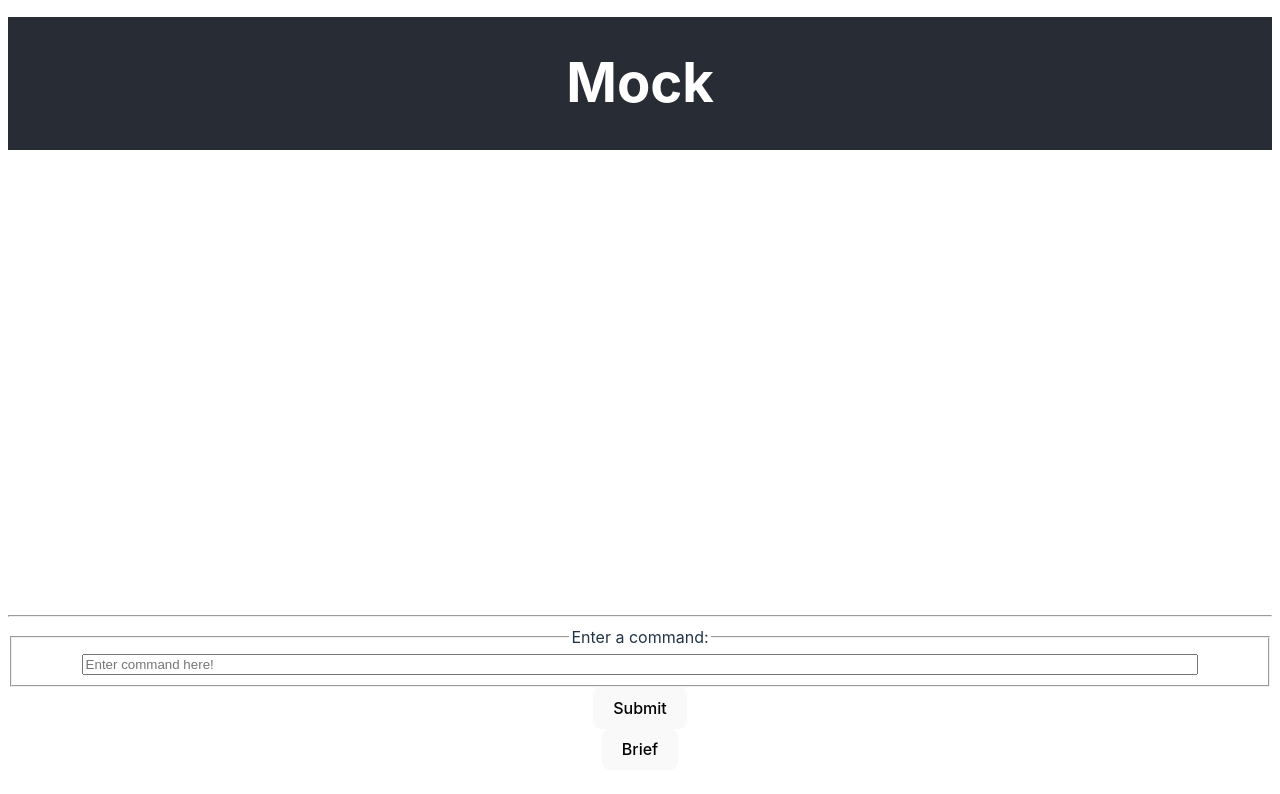
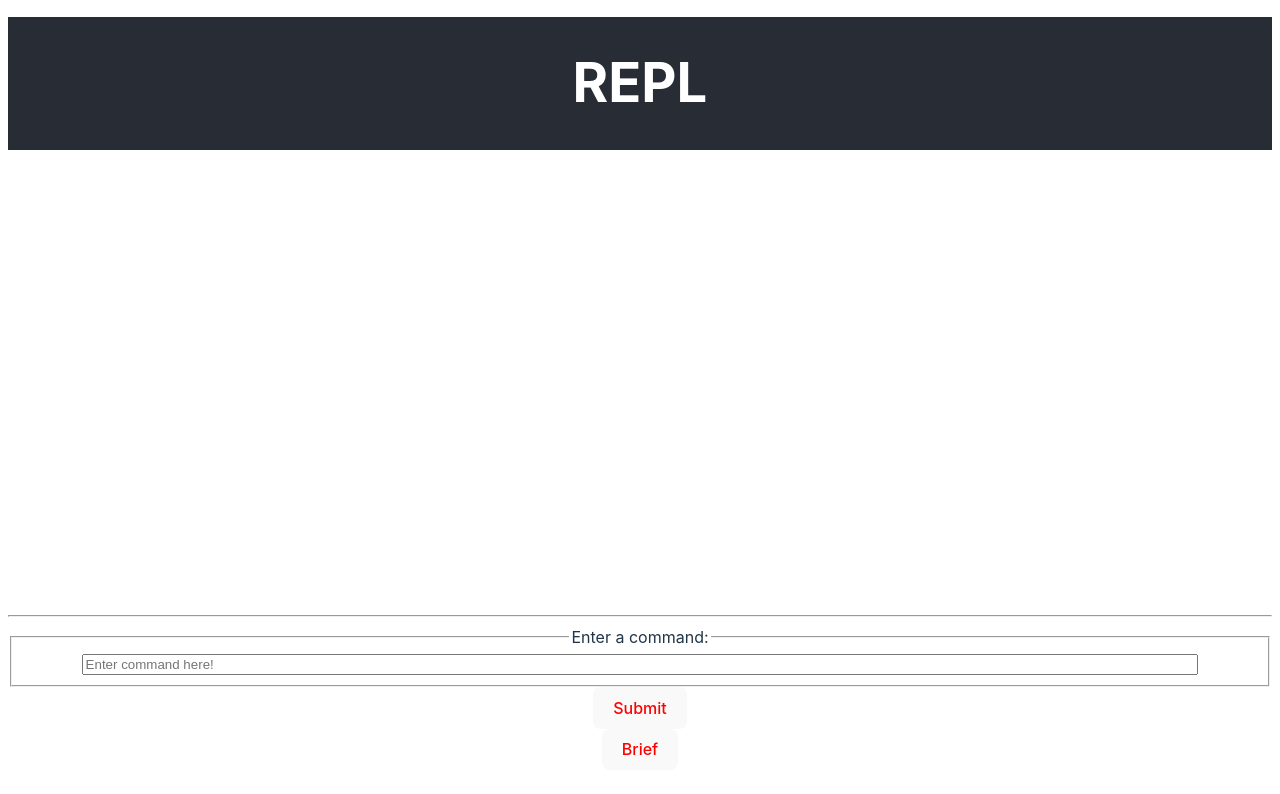
Before and after one commit to SakethD12345/REPL-Website, a React (Vite) app in the folder front-end/mock/: page / in a window 1280 px wide. Shown: the top 794 px of the page. Built offline with nearby package versions, Linux system fonts and the light colour scheme.

Commit message:
feat: added accessibility feature for command shortcuts

```diff
--- a/front-end/mock/src/components/App.tsx
+++ b/front-end/mock/src/components/App.tsx
@@ -8,9 +8,9 @@ function App() {
   return (
     <div className="App">
       <p className="App-header">
-        <h1>Mock</h1>
+        <h1>REPL</h1>
       </p>
-      <REPL />
+      <REPL/>
     </div>
   );
 }
--- a/front-end/mock/src/components/ControlledInput.tsx
+++ b/front-end/mock/src/components/ControlledInput.tsx
@@ -1,5 +1,5 @@
 import '../styles/main.css';
-import { Dispatch, SetStateAction } from 'react';
+import React, { Dispatch, SetStateAction } from 'react';
 
 // Remember that parameter names don't necessarily need to overlap;
 // I could use different variable names in the actual function.
@@ -15,11 +15,14 @@ interface ControlledInputProps {
   //   so we have a special component that wraps the input box.
   export function ControlledInput({value, setValue, ariaLabel}: ControlledInputProps) {
     return (
-      <input type="text" className="repl-command-box"
+        <input
+            type="text"
+            className="repl-command-box"
             value={value}
             placeholder="Enter command here!"
             onChange={(ev) => setValue(ev.target.value)}
-            aria-label={ariaLabel}>
-      </input>
+            aria-label={ariaLabel}
+            id="command-box"
+        />
     );
   }
--- a/front-end/mock/src/components/REPLInput.tsx
+++ b/front-end/mock/src/components/REPLInput.tsx
@@ -118,6 +118,20 @@ export function REPLInput(props: REPLInputProps) {
     }
   }
 
+  document.addEventListener("keydown", function(event) {
+    if(event.key === "Enter") {
+      handleSubmit(commandString)
+    }
+    else if(event.metaKey || event.ctrlKey) {
+      if(event.key === "b") {
+        handleMode();
+      }
+      else if(event.key === "i") {
+        document.getElementById("command-box")!.focus();
+      }
+    }
+  });
+
   return (
     <div className="repl-input">
       <fieldset>
--- a/front-end/mock/src/styles/main.css
+++ b/front-end/mock/src/styles/main.css
@@ -29,5 +29,5 @@
 button {
     margin: auto;
     display: block;
-    color: black;
+    color: red;
 }
```
Also changed, not shown: 17 other files (tests, documents, lock files or other folders).
